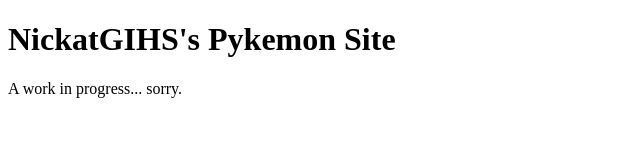
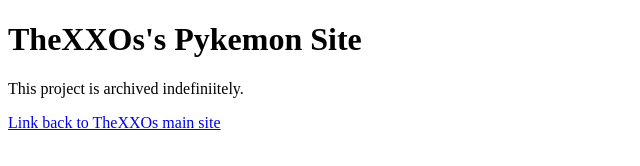
Before and after one commit to NickatGIHS/pykemon, a plain HTML site: page docs/index.html in a window 1280 px wide. Shown: the whole page, without its empty margins (0-640 px from the left). Drawn offline with Linux system fonts and the light colour scheme.

Commit message:
Update index.html

```diff
--- a/docs/index.html
+++ b/docs/index.html
@@ -2,7 +2,8 @@
 <html>
 <body>
 <!-- The PYKEMON site -->
-<h1>NickatGIHS's Pykemon Site</h1>
-<p>A work in progress... sorry.</p>
+<h1>TheXXOs's Pykemon Site</h1>
+<p>This project is archived indefiniitely.</p>
+<a href="https://thexxos.github.io/">Link back to TheXXOs main site</a>
 </body>
 </html>
```
